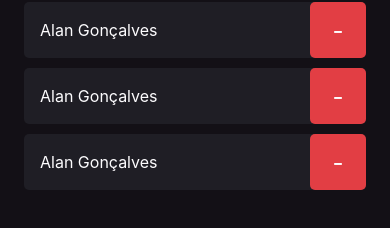
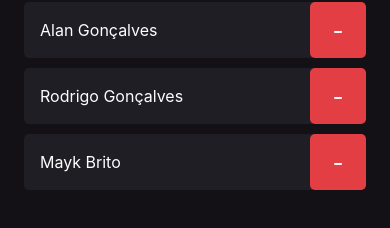
Before and after one commit to lanDev01/imhere, a React Native app: screen / in a window 390 px wide. Shown: the part 250-478 px from the top of the page. Built offline with nearby package versions, Linux system fonts and the light colour scheme.

Commit message:
Feat: passando propriedades

```diff
--- a/src/components/participant/index.tsx
+++ b/src/components/participant/index.tsx
@@ -2,11 +2,15 @@ import { View, Text, TouchableOpacity } from "react-native";
 
 import { styles } from "./styles";
 
-export function Participant() {
+interface ParticipantProps {
+  name: string
+}
+
+export function Participant({ name }: ParticipantProps) {
   return (
     <View style={styles.container}>
       <Text style={styles.name}>
-        Alan Gonçalves
+        {name}
       </Text>
 
       <TouchableOpacity style={styles.button}>
--- a/src/screens/Home/index.tsx
+++ b/src/screens/Home/index.tsx
@@ -25,9 +25,9 @@ export function Home() {
         </TouchableOpacity>
       </View>
 
-      <Participant />
-      <Participant />
-      <Participant />
+      <Participant name='Alan Gonçalves' />
+      <Participant name='Rodrigo Gonçalves' />
+      <Participant name='Mayk Brito' />
     </View>
   );
 }
```
